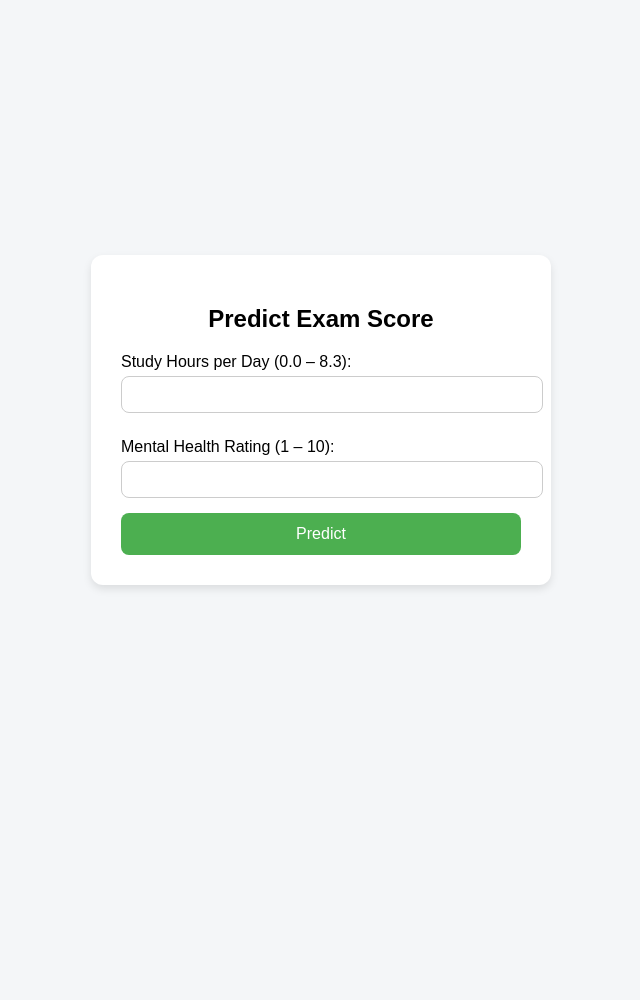
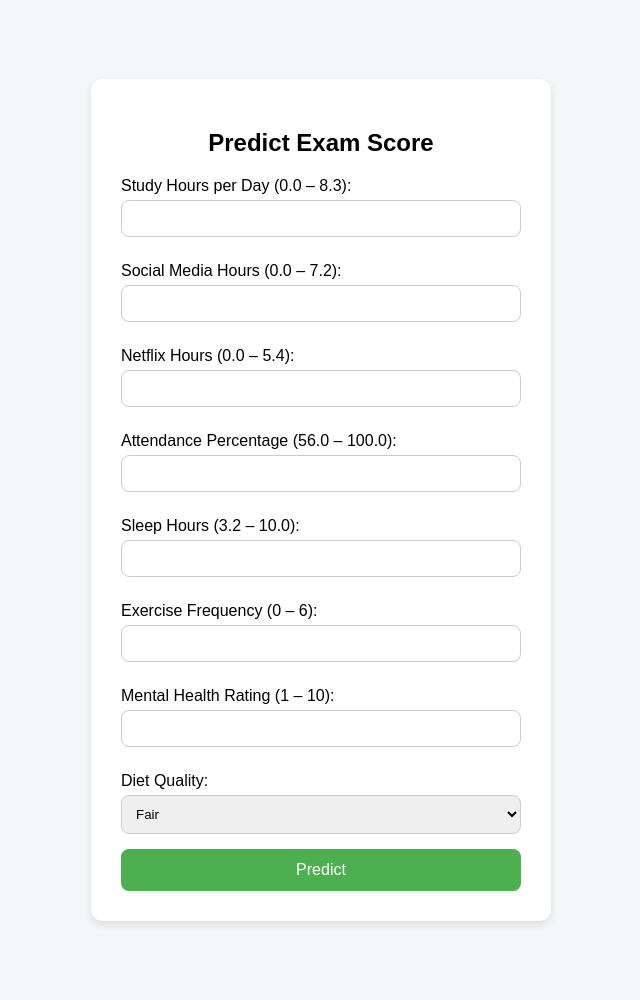
Before and after one commit to James-1337/ECS-171-Project, a Flask app: page / in a window 1280 px wide. Shown: the whole page, without its empty margins (319-959 px from the left). Before the commit the page ends 589 px from the top, so only its background shows below. Run offline with Flask 3, Linux system fonts and the light colour scheme; parts of the project's set-up code (start-up, migrations or seed data) failed here and were passed over.

Commit message:
poly model features 2 to 8

```diff
--- a/app_poly/app.py
+++ b/app_poly/app.py
@@ -14,10 +14,21 @@ TEMPLATE = open("templates/index.html").read()
 def predict():
     prediction = None
     if request.method == "POST":
-        # Request study hours and mental health rating and pad everything else with 0
-        study_hours = float(request.form["study_hours"])
-        mental_rating = float(request.form["mental_rating"])
-        x = np.array([[study_hours, 0, 0, 0, 0, 0, mental_rating]])
+        # Map diet quality to numerical values
+        diet_quality_map = {"Poor": 0, "Fair": 1, "Good": 2}
+
+        # Request every feature
+        features = [
+            float(request.form["study_hours_per_day"]),
+            float(request.form["social_media_hours"]),
+            float(request.form["netflix_hours"]),
+            float(request.form["attendance_percentage"]),
+            float(request.form["sleep_hours"]),
+            float(request.form["exercise_frequency"]),
+            float(request.form["mental_health_rating"]),
+            diet_quality_map[request.form["diet_quality"]]
+        ]
+        x = np.array([features])
 
         x_scaled = scaler.transform(x)
         x_poly = poly.transform(x_scaled)
--- a/app_poly/templates/index.html
+++ b/app_poly/templates/index.html
@@ -12,7 +12,7 @@
             display: flex;
             justify-content: center;
             align-items: center;
-            height: 100vh;
+            height: 120vh;
         }
         .container {
             background-color: white;
@@ -30,12 +30,13 @@
             display: block;
             margin: 10px 0 5px;
         }
-        input[type="number"] {
+        input[type="number"], select {
             width: 100%;
             padding: 10px;
             margin-bottom: 15px;
             border: 1px solid #ccc;
             border-radius: 8px;
+            box-sizing: border-box;
         }
         input[type="submit"] {
             width: 100%;
@@ -46,6 +47,9 @@
             border-radius: 8px;
             font-size: 16px;
             cursor: pointer;
+        }
+        input[type="submit"]:hover {
+            background-color: #45a049;
         }
         .result {
             text-align: center;
@@ -59,17 +63,39 @@
 <div class="container">
     <h2>Predict Exam Score</h2>
     <form method="POST">
-            <label for="study_hours">Study Hours per Day (0.0 – 8.3):</label>
-            <input type="number" name="study_hours" id="study_hours" min="0.0" max="8.3" step="0.1" required>
+        <label for="study_hours_per_day">Study Hours per Day (0.0 – 8.3):</label>
+        <input type="number" name="study_hours_per_day" id="study_hours_per_day" min="0.0" max="8.3" step="0.1" required>
 
-            <label for="mental_rating">Mental Health Rating (1 – 10):</label>
-            <input type="number" name="mental_rating" id="mental_rating" min="1" max="10" step="1" required>
+        <label for="social_media_hours">Social Media Hours (0.0 – 7.2):</label>
+        <input type="number" name="social_media_hours" id="social_media_hours" min="0.0" max="7.2" step="0.1" required>
+
+        <label for="netflix_hours">Netflix Hours (0.0 – 5.4):</label>
+        <input type="number" name="netflix_hours" id="netflix_hours" min="0.0" max="5.4" step="0.1" required>
+
+        <label for="attendance_percentage">Attendance Percentage (56.0 – 100.0):</label>
+        <input type="number" name="attendance_percentage" id="attendance_percentage" min="56.0" max="100.0" step="0.1" required>
+
+        <label for="sleep_hours">Sleep Hours (3.2 – 10.0):</label>
+        <input type="number" name="sleep_hours" id="sleep_hours" min="3.2" max="10.0" step="0.1" required>
+
+        <label for="exercise_frequency">Exercise Frequency (0 – 6):</label>
+        <input type="number" name="exercise_frequency" id="exercise_frequency" min="0" max="6" step="1" required>
+
+        <label for="mental_health_rating">Mental Health Rating (1 – 10):</label>
+        <input type="number" name="mental_health_rating" id="mental_health_rating" min="1" max="10" step="1" required>
+
+        <label for="diet_quality">Diet Quality:</label>
+        <select name="diet_quality" id="diet_quality" required>
+            <option value="Fair">Fair</option>
+            <option value="Good">Good</option>
+            <option value="Poor">Poor</option>
+        </select>
 
         <input type="submit" value="Predict">
     </form>
     {% if prediction is not none %}
     <div class="result">
-                <strong>Predicted Exam Score:</strong> {{ prediction }}
+        <strong>Predicted Exam Score:</strong> {{ prediction }}<br>
     </div>
     {% endif %}
 </div>
```
Also changed, not shown: 5 other files. Lines whose indentation alone changed are shown as unchanged.
